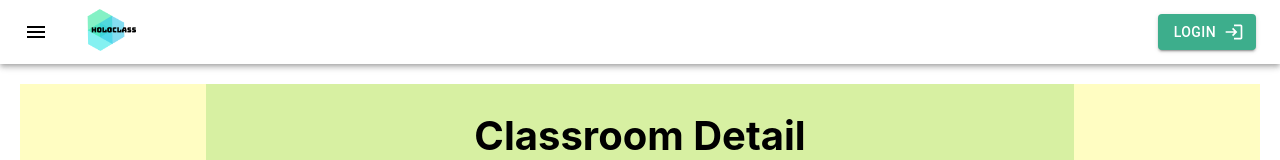
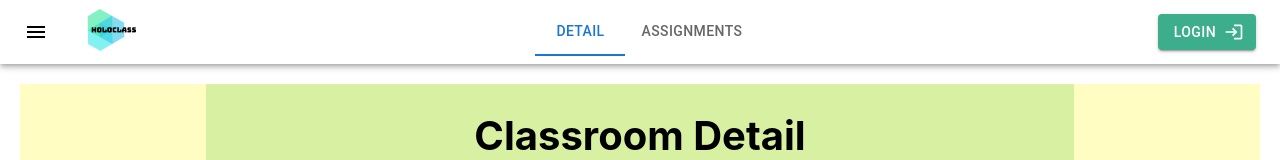
Before and after one commit to LnlyPineapple27/Classrooms-management-website, a React (Create React App) app: page /classrooms/1 in a window 1280 px wide. Shown: the top 160 px of the page. Built offline with nearby package versions, Linux system fonts and the light colour scheme; no server answers.

Commit message:
Update appbar by adding tabs when href is classroomdetail, + button when href is  classrooms. May be has some issue but it works

```diff
--- a/src/Components/App/index.jsx
+++ b/src/Components/App/index.jsx
@@ -11,7 +11,7 @@ import {
   } from "react-router-dom";
 import ClassroomDetail from '../Classroom/ClassroomDetail';
 import ClassroomDetailCard from '../Classroom/ClassroomDetailCard';
-import { AuthProvider, AuthContext } from '../../Context/GlobalContext'
+import { AuthProvider, AuthContext, NavbarElProvider } from '../../Context/GlobalContext'
 import { NewClassroomAddedProvider} from '../../Context/NewClassroomAddedContext';
 import { AddClassroomModalProvider } from '../../Context/AddClassroomModalContext'
 import ListAssignment from '../Assignment/ListAssignment'
@@ -23,6 +23,7 @@ export default function App() {
         <div className='App'>
             <BrowserRouter >
                 <AuthProvider>
+                    <NavbarElProvider>
                         <NewClassroomAddedProvider>
                             <AddClassroomModalProvider>
                                 <TopNavBar />
@@ -38,6 +39,7 @@ export default function App() {
                                 <Route path='/' element={ auth ? <ClassroomsList /> : <LoginForm />} />
                             </Routes>
                         </NewClassroomAddedProvider>
+                    </NavbarElProvider>
                 </AuthProvider>
             </BrowserRouter>
         </div>
--- a/src/Components/Classroom/ClassroomDetail/index.jsx
+++ b/src/Components/Classroom/ClassroomDetail/index.jsx
@@ -1,4 +1,4 @@
-import { React, useState, useEffect } from "react";
+import { React, useState, useEffect, useContext } from "react";
 import { useParams } from "react-router-dom"
 import classroomAPI from "../../../APIs/classroomAPI";
 import { Button } from "@mui/material";
@@ -21,8 +21,10 @@ import InputLabel from '@mui/material/InputLabel';
 import MenuItem from '@mui/material/MenuItem';
 import FormControl from '@mui/material/FormControl';
 import Select from '@mui/material/Select';
+import { NavbarElContext } from "../../../Context/GlobalContext";
 
 export default function ClassroomDetail() {
+    const [,setNavbarEl] = useContext(NavbarElContext)
     const columns = ['Name', 'Role', 'Dob', 'Email']
     const codeToRole = ['Teacher', 'Teacher', 'Student']
     const [detail, setDetail] = useState({
@@ -50,6 +52,8 @@ export default function ClassroomDetail() {
             setRows(result.data.userList ? result.data.userList : [])
             console.log(result.data.classroomDetail)
         }
+        setNavbarEl({classroomTabs:true})
+        localStorage.setItem('classroomId', '1')
         fetchData()
     },[params.classroomId])
 
--- a/src/Components/Classroom/ClassroomsList/index.jsx
+++ b/src/Components/Classroom/ClassroomsList/index.jsx
@@ -3,12 +3,14 @@ import ClassroomCard from '../ClassroomCard'
 import classroomAPI from '../../../APIs/classroomAPI';
 import '../index.scss'
 import { NewClassroomAddedContext } from '../../../Context/NewClassroomAddedContext';
+import { NavbarElContext } from '../../../Context/GlobalContext';
 
 export default function ClassroomsList () {
     const [error, setError] = useState(null);
     const [isLoaded, setIsLoaded] = useState(false);
     const [items, setItems] = useState([]);
     const [add,] = useContext(NewClassroomAddedContext)
+    const [,setNavbarEl] = useContext(NavbarElContext)
 
     useEffect(() => {
         async function fetchData() {
@@ -21,6 +23,7 @@ export default function ClassroomsList () {
           else
             setError(result)
         }
+        setNavbarEl({addClassroom: true})
         fetchData()
 
     }, [add])
--- /dev/null
+++ b/src/Components/LinkTab/index.jsx
@@ -0,0 +1,16 @@
+import Tab from '@mui/material/Tab';
+import { useNavigate } from 'react-router-dom';
+
+export default function LinkTab(props) {
+    const navigate = useNavigate()
+    return (
+        <Tab
+        component="a"
+        onClick={(event) => {
+            event.preventDefault();
+            navigate(props.href, {replace: true})
+        }}
+        {...props}
+        />
+    );
+}
--- a/src/Components/Profile/index.jsx
+++ b/src/Components/Profile/index.jsx
@@ -1,4 +1,4 @@
-import { React, useState, useEffect } from 'react'
+import { React, useState, useEffect, useContext } from 'react'
 import Box from '@mui/material/Box';
 import TextField from '@mui/material/TextField';
 import accountAPI from '../../APIs/accountAPI';
@@ -15,9 +15,11 @@ import SaveIcon from '@mui/icons-material/Save';
 import RestoreIcon from '@mui/icons-material/Restore';
 import Alert from '@mui/material/Alert';
 import AlertTitle from '@mui/material/AlertTitle';
+import { NavbarElContext } from '../../Context/GlobalContext';
 import './index.scss'
 
 export default function Profile() {
+    const [,setNavbarEl] = useContext(NavbarElContext)
     const [profileInfo, setProfileInfo] = useState({'name':'', 'sex':'', 'dob':'', 'email':''})
     const [visibleInfo, setVisibleInfo] = useState({'name':'', 'sex':'', 'dob':'', 'email':''})
     const [isInfoChanged, setIsInfoChanged] = useState(false)
@@ -29,7 +31,6 @@ export default function Profile() {
     useEffect(() => {
         const fetchData = async () => {
             let result = await accountAPI.userProfile()
-            console.log(result)
             let profileInfoResult = result.data ?? {}
             setProfileInfo({...profileInfoResult, dob: profileInfoResult.dob.split('T')[0]})
             setVisibleInfo({
@@ -38,6 +39,7 @@ export default function Profile() {
                 dob:profileInfoResult.dob.split('T')[0],
                 email:profileInfoResult.email
             })
+            setNavbarEl({})
         }
         fetchData()
         return () => setIsSaved(false)
--- a/src/Components/TopNavBar/index.jsx
+++ b/src/Components/TopNavBar/index.jsx
@@ -17,12 +17,20 @@ import AccountCircleOutlinedIcon from '@mui/icons-material/AccountCircleOutlined
 import './index.scss'
 import { AuthContext } from '../../Context/GlobalContext';
 import { AddClassroomModalContext } from '../../Context/AddClassroomModalContext'
+import Tabs from '@mui/material/Tabs';
+import LinkTab from '../LinkTab';
+import { NavbarElContext } from '../../Context/GlobalContext';
 
 export default function TopNavBar() {
+  const [navbarEl,] = React.useContext(NavbarElContext)
   const [auth, setAuth] = React.useContext(AuthContext);
   const [anchorEl, setAnchorEl] = React.useState(null);
   const [open, setOpen] = React.useContext(AddClassroomModalContext);
   const navigate = useNavigate()
+  const [tab, setTab] = React.useState(0)
+
+  const handleTabs = (e, newTab) => setTab(newTab)
+
 
   const handleMenu = (event) => {
     setAnchorEl(event.currentTarget);
@@ -66,9 +74,16 @@ export default function TopNavBar() {
           <Link to='/'>
             <img className='brand-logo' src='/brand_logo.png' alt="logo" style={{maxWidth:60}}/>
           </Link>
-          <Box sx={{ flexGrow: 1 }} />
+          <Box className='nav-bar__tabs-container' sx={{ flexGrow: 1 }} >
+            {navbarEl.classroomTabs &&
+            <Tabs value={tab} onChange={handleTabs} aria-label="nav tabs example">
+              <LinkTab label="detail" href={`/classrooms/${localStorage.getItem('classroomId') ?? ''}`} />
+              <LinkTab label="assignments" href={`/classrooms/${localStorage.getItem('classroomId') ?? ''}/assignments`} />
+            </Tabs>}
+          </Box>
           {auth ? (
               <div>
+                {navbarEl.addClassroom &&
                 <IconButton
                   size="large"
                   aria-label="add classroom"
@@ -78,7 +93,7 @@ export default function TopNavBar() {
                   onClick={() => setOpen(true)}
                 >
                   <AddIcon />
-                </IconButton>
+                </IconButton>}
                 <IconButton
                   size="large"
                   aria-label="account of current user"
--- a/src/Components/TopNavBar/index.scss
+++ b/src/Components/TopNavBar/index.scss
@@ -15,4 +15,9 @@
 .nav-bar {
     background: rgb(255, 255, 255) !important;
     color: black !important;
+    &__tabs-container {
+        display: flex;
+        align-items: center;
+        justify-content: center;
+    }
 }
--- a/src/Context/GlobalContext.jsx
+++ b/src/Context/GlobalContext.jsx
@@ -12,4 +12,20 @@ const AuthProvider = ({children}) => {
     )
 }
 
-export { AuthContext, AuthProvider }
+const NavbarElContext = createContext([{
+    classroomTabs: false,
+    addClassroom: false,
+}, () => {}])
+
+const NavbarElProvider = ({children}) => {
+    const [navbarEl, setNavbarEl] = useState({
+        classroomTabs: false,
+        addClassroom: false,
+    })
+
+    return <NavbarElContext.Provider value={[navbarEl, setNavbarEl]}>
+        {children}
+    </NavbarElContext.Provider>
+}
+
+export { AuthContext, AuthProvider, NavbarElContext, NavbarElProvider }
```
Lines whose indentation alone changed are shown as unchanged.
